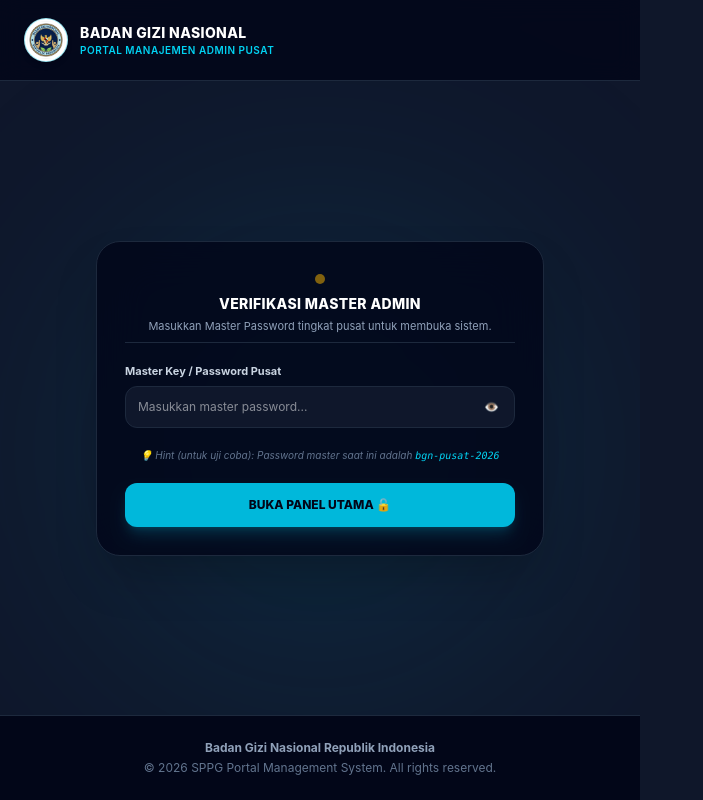
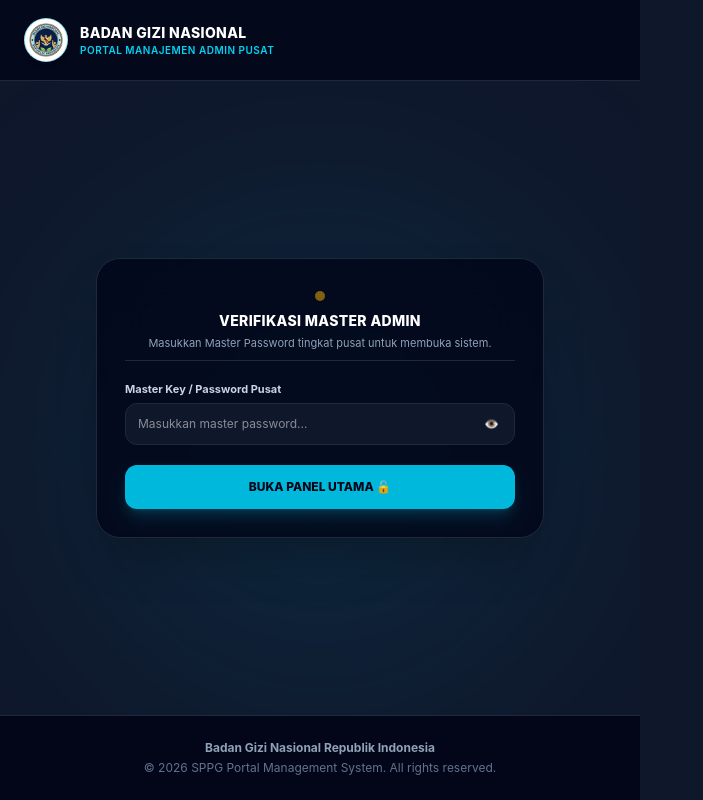
Before and after one commit to Tediiz60/mbg-app, a Vue app: page /portal-admin-rahasia in a window 1280 px wide. Shown: the whole page, without its empty margins (0-703 px from the left). Built offline with nearby package versions, Linux system fonts and the light colour scheme.

Commit message:
update master password to patra2026 as requested by HRD

```diff
--- a/src/views/AdminView.vue
+++ b/src/views/AdminView.vue
@@ -6,13 +6,13 @@
 
 const router = useRouter()
 
-// --- KODE KEAMANAN MASTER ADMIN ---
+// --- KODE KEAMANAN MASTER ADMIN (DIUBAH JADI patra2026) ---
 const isMasterAuthenticated = ref(false)
 const masterPasswordInput = ref('')
 const showMasterPassword = ref(false)
-const MASTER_KEY = 'bgn-pusat-2026' // Ganti password master pusat sesukamu di sini!
+const MASTER_KEY = 'patra2026'
 
-// State untuk Modal Alert Umum (Pengganti alert bawaan browser)
+// State untuk Modal Alert Umum
 const showAlertModal = ref(false)
 const alertTitle = ref('')
 const alertMessage = ref('')
@@ -165,7 +165,7 @@
     <!-- Efek Cahaya Background -->
     <div class="absolute top-1/4 left-1/2 -translate-x-1/2 w-[500px] h-[500px] bg-cyan-500/10 rounded-full blur-[120px] pointer-events-none"></div>
 
-    <!-- MODAL ALERT CUSTOM (PENGGANTI ALERT BAWAAN BROWSER) -->
+    <!-- MODAL ALERT CUSTOM -->
     <div v-if="showAlertModal" class="fixed inset-0 bg-black/80 backdrop-blur-md z-50 flex items-center justify-center p-4">
       <div class="w-full max-w-sm bg-slate-900 border rounded-3xl p-6 text-center space-y-4 shadow-2xl" :class="alertType === 'success' ? 'border-cyan-500/40' : 'border-red-500/40'">
 
@@ -237,10 +237,6 @@
               </button>
             </div>
           </div>
-
-          <p class="text-[10px] text-slate-500 italic text-center">
-            💡 Hint (untuk uji coba): Password master saat ini adalah <code class="text-cyan-400 font-mono">bgn-pusat-2026</code>
-          </p>
 
           <button @click="handleMasterLogin" class="w-full bg-cyan-500 hover:bg-cyan-400 text-slate-950 font-extrabold py-3.5 rounded-xl text-xs cursor-pointer transition shadow-lg shadow-cyan-500/20">
             BUKA PANEL UTAMA 🔓
```
